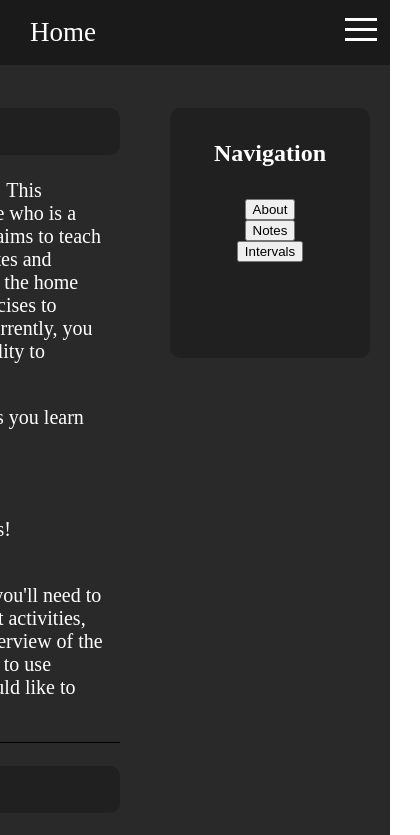
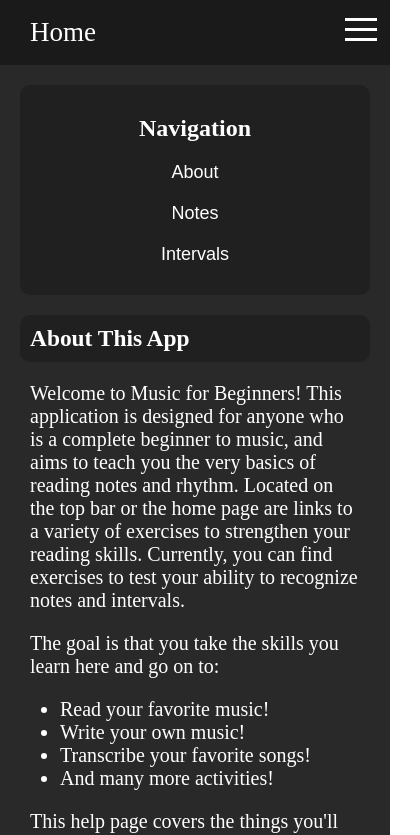
Before and after one commit to MostLikelyNotHuman/u2-rebuild, a React (Vite) app in the folder mfbr2/: page /help in a window 390 px wide. Shown: the top 835 px of the page, 420 px wide, since content can reach past the window. Built offline with nearby package versions, Linux system fonts and the light colour scheme.

Commit message:
sticky nav menu, window width-based scrolling behavior

```diff
--- a/mfbr2/src/components/HelpPage.css
+++ b/mfbr2/src/components/HelpPage.css
@@ -15,12 +15,16 @@ h3 {
     background-color: rgb(32, 32, 32);
     padding: 10px;
     border-radius: 10px;
+    margin: 0px;
 }
 
 #helpPage-navMenu {
     background-color: rgb(32, 32, 32);
     display: flex;
     flex-direction: column;
+    position: sticky;
+    top: 0;
+    z-index: 1;
     min-width: 200px;
     max-height: 250px;
     font-size: larger;
@@ -29,8 +33,19 @@ h3 {
     margin: 23.4px 0px;
 }
 
-#helpPage-navMenu p {
-    margin: 10px;
+#helpPage-navMenu button {
+    background-color: rgb(32, 32, 32);
+    color: white;
+    border-width: 0;
+    border-radius: 10px;
+    padding: 10px;
+    font-size: large;
+    width: 100px;
+}
+
+#helpPage-navMenu button:hover {
+    background-color: rgb(88, 88, 88);
+    transition: .15s ease-in-out
 }
 
 .helpPage-verticalDivider {
@@ -48,7 +63,7 @@ h3 {
 .helpPage-horizontalDivider {
     background-color: #000;
     height: 1px;
-    margin: 10px;
+    margin: 20px;
     width: 97.5%;
 }
 
@@ -67,3 +82,28 @@ img {
    display: block;
    margin: auto;
 }
+
+@media (max-width: 800px) {
+
+    .helpPage-main {
+        flex-direction: column;
+    }
+
+    .helpPage-verticalDivider {
+        visibility: hidden;
+        margin: 0px;
+        height: 0px;
+        width: 0px;
+    }
+
+    #helpPage-navMenu {
+        padding: 20px;
+        margin: 0px;
+        margin-bottom: 20px;
+    }
+
+    #helpPage-navMenu h4 {
+        margin: 10px;
+    }
+
+}
--- a/mfbr2/src/components/HelpPage.jsx
+++ b/mfbr2/src/components/HelpPage.jsx
@@ -33,10 +33,18 @@ const HelpPage = () => {
 
     const helpScroll = (ref) => {
         const position = ref.current.getBoundingClientRect().top + window.scrollY
-        window.scrollTo({
-            top: position - 210,
-            behavior: 'smooth'
-        })
+        if (window.innerWidth <= 800) {
+            window.scrollTo({
+                top: position - 225,
+                behavior: 'smooth'
+            })
+        }
+        else {
+            window.scrollTo({
+                top: position - 10,
+                behavior: 'smooth'
+            })
+        }
     }
 
     return (
```
